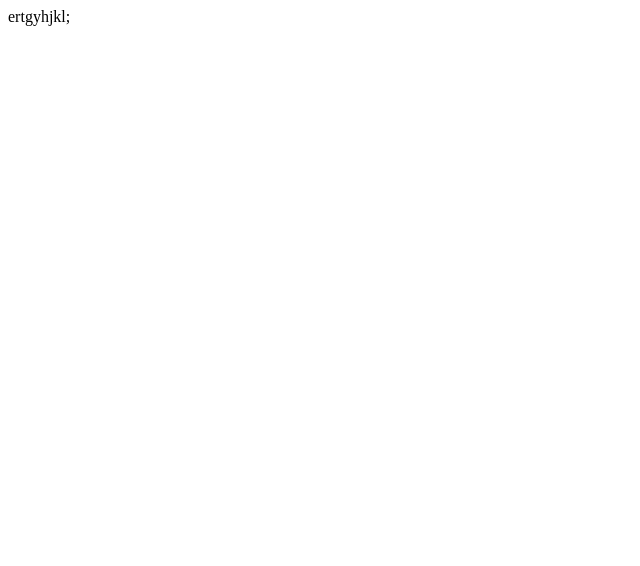
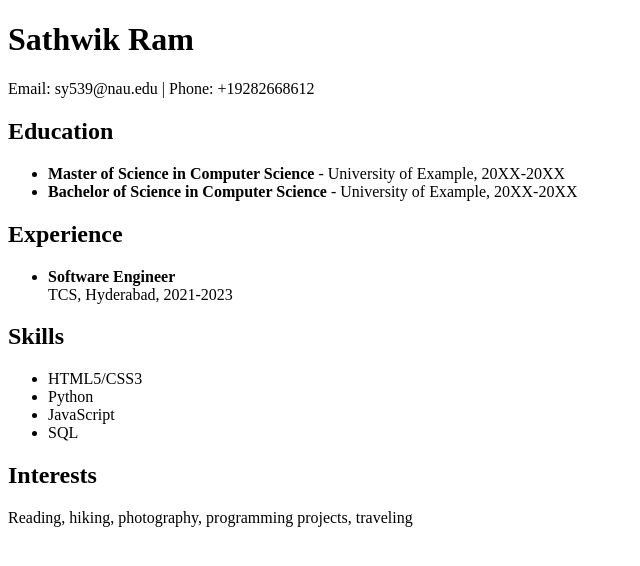
Before and after one commit to sathwikram1607/ITC505, a website: page src/lab1/index.html in a window 1280 px wide. Shown: the whole page, without its empty margins (0-640 px from the left). Drawn offline with Linux system fonts and the light colour scheme.

Commit message:
Update index.html

```diff
--- a/src/lab1/index.html
+++ b/src/lab1/index.html
@@ -1 +1,31 @@
-ertgyhjkl;
+<!DOCTYPE html>
+<body>
+    <h1>Sathwik Ram</h1>
+    <p>Email: sy539@nau.edu | Phone: +19282668612</p>
+
+    <h2>Education</h2>
+    <ul>
+        <li><strong>Master of Science in Computer Science</strong> - University of Example, 20XX-20XX</li>
+        <li><strong>Bachelor of Science in Computer Science</strong> - University of Example, 20XX-20XX</li>
+    </ul>
+
+    <h2>Experience</h2>
+    <ul>
+        <li>
+            <strong>Software Engineer</strong><br>
+            TCS, Hyderabad, 2021-2023<br>
+        </li>
+    </ul>
+
+    <h2>Skills</h2>
+    <ul>
+        <li>HTML5/CSS3</li>
+        <li>Python</li>
+        <li>JavaScript</li>
+        <li>SQL</li>
+    </ul>
+
+    <h2>Interests</h2>
+    <p>Reading, hiking, photography, programming projects, traveling</p>
+</body>
+</html>
```
